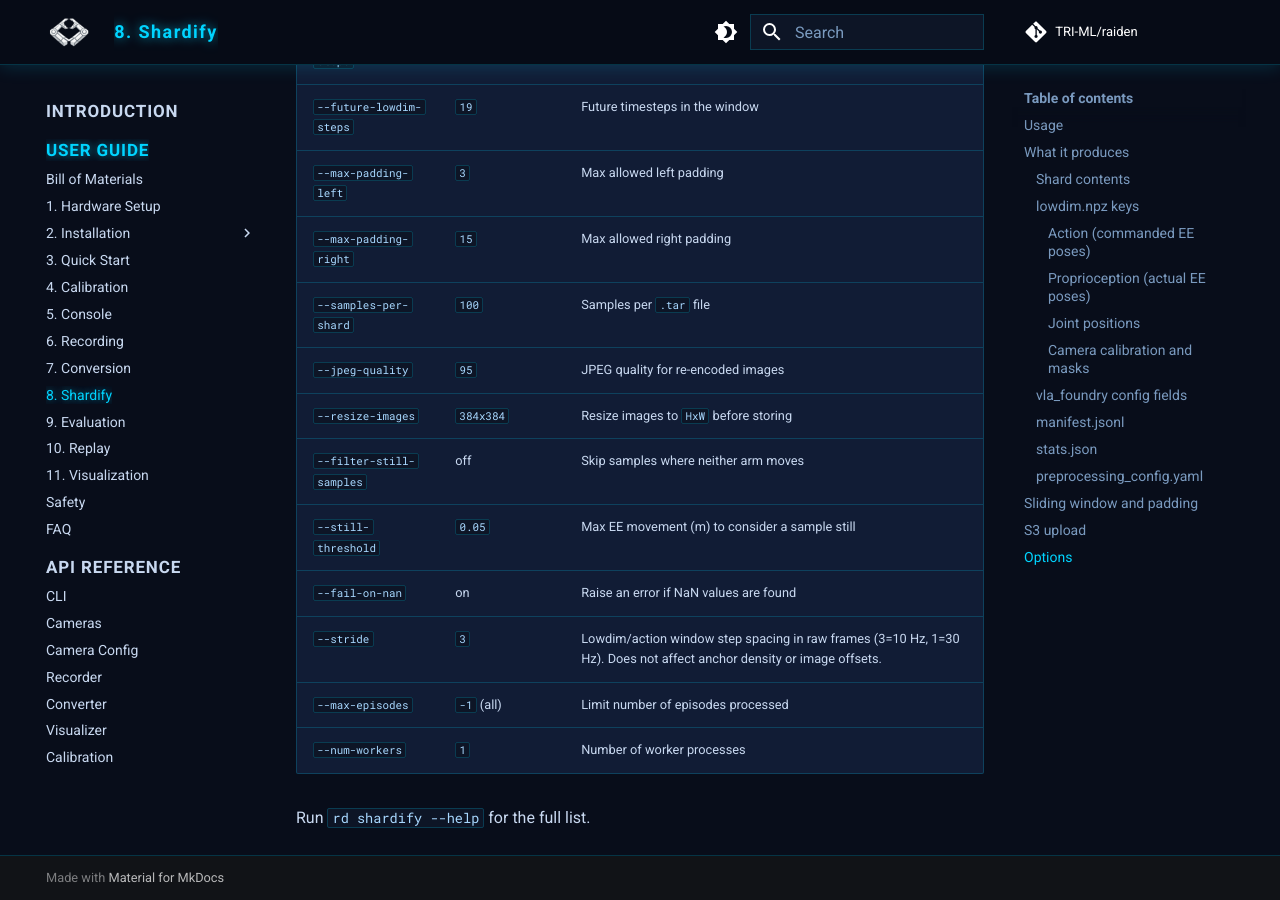
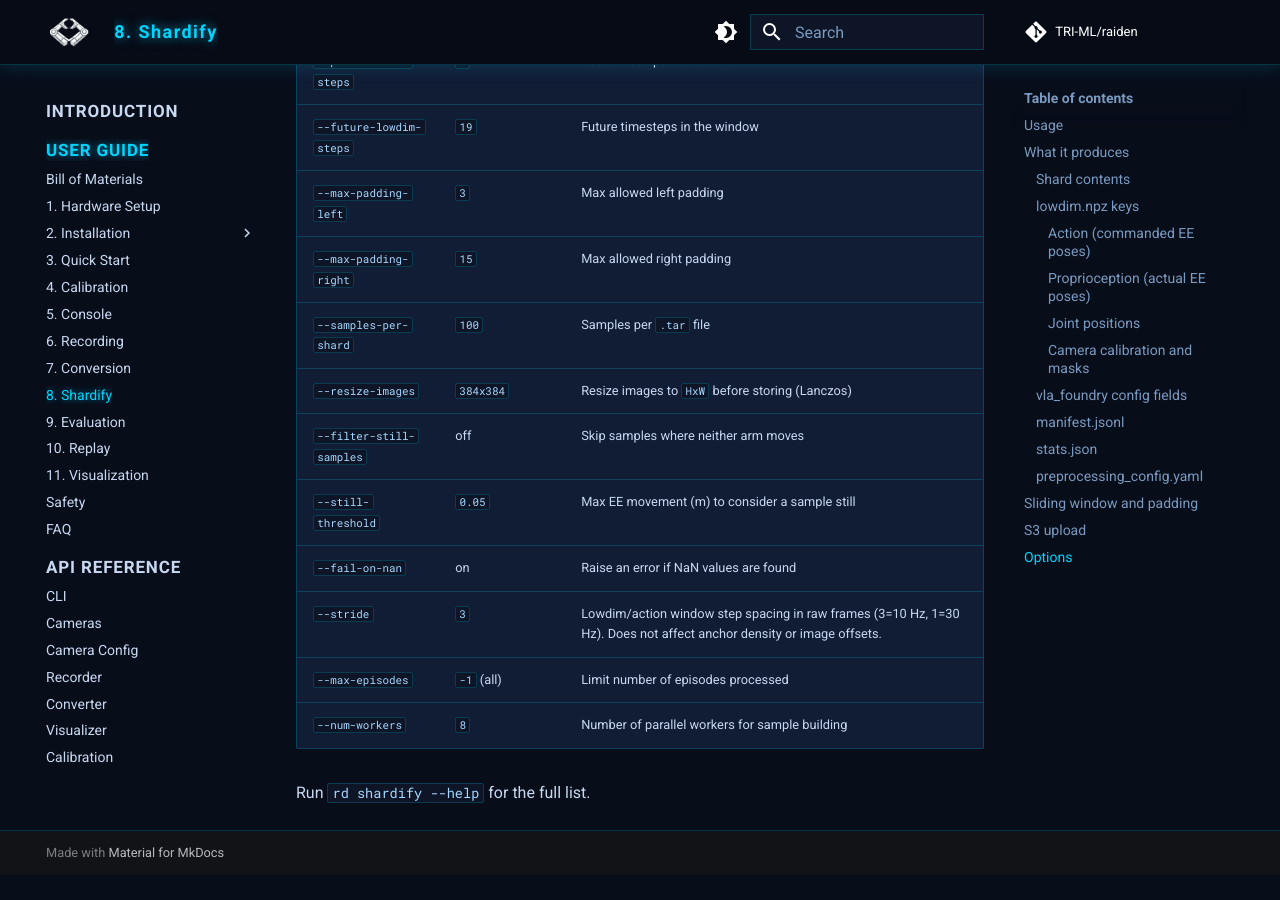
Before and after one commit to TRI-ML/raiden, an MkDocs documentation site: the page built from docs/guide/shardify.md, in a window 1280 px wide and 900 px high, scrolled down 6991 px. Built offline with MkDocs 1.6.1 and Material for MkDocs 9.7.7, drawn with Linux system fonts in a browser that asks for light colours; comment, search, counter and statistics services are not loaded; after the commit the page ends 7866 px from its top, so only the background shows below that; some of the changed text lies outside the part shown.

Commit message:
Updated the documentation

```diff
--- a/docs/guide/shardify.md
+++ b/docs/guide/shardify.md
@@ -232,13 +232,12 @@
 | `--max-padding-left` | `3` | Max allowed left padding |
 | `--max-padding-right` | `15` | Max allowed right padding |
 | `--samples-per-shard` | `100` | Samples per `.tar` file |
-| `--jpeg-quality` | `95` | JPEG quality for re-encoded images |
-| `--resize-images` | `384x384` | Resize images to `HxW` before storing |
+| `--resize-images` | `384x384` | Resize images to `HxW` before storing (Lanczos) |
 | `--filter-still-samples` | off | Skip samples where neither arm moves |
 | `--still-threshold` | `0.05` | Max EE movement (m) to consider a sample still |
 | `--fail-on-nan` | on | Raise an error if NaN values are found |
 | `--stride` | `3` | Lowdim/action window step spacing in raw frames (3=10 Hz, 1=30 Hz). Does not affect anchor density or image offsets. |
 | `--max-episodes` | `-1` (all) | Limit number of episodes processed |
-| `--num-workers` | `1` | Number of worker processes |
+| `--num-workers` | `8` | Number of parallel workers for sample building |
 
 Run `rd shardify --help` for the full list.
```
Also changed, not shown: other parts of docs/guide/shardify.md (+1 -1 lines), 1 other file.
